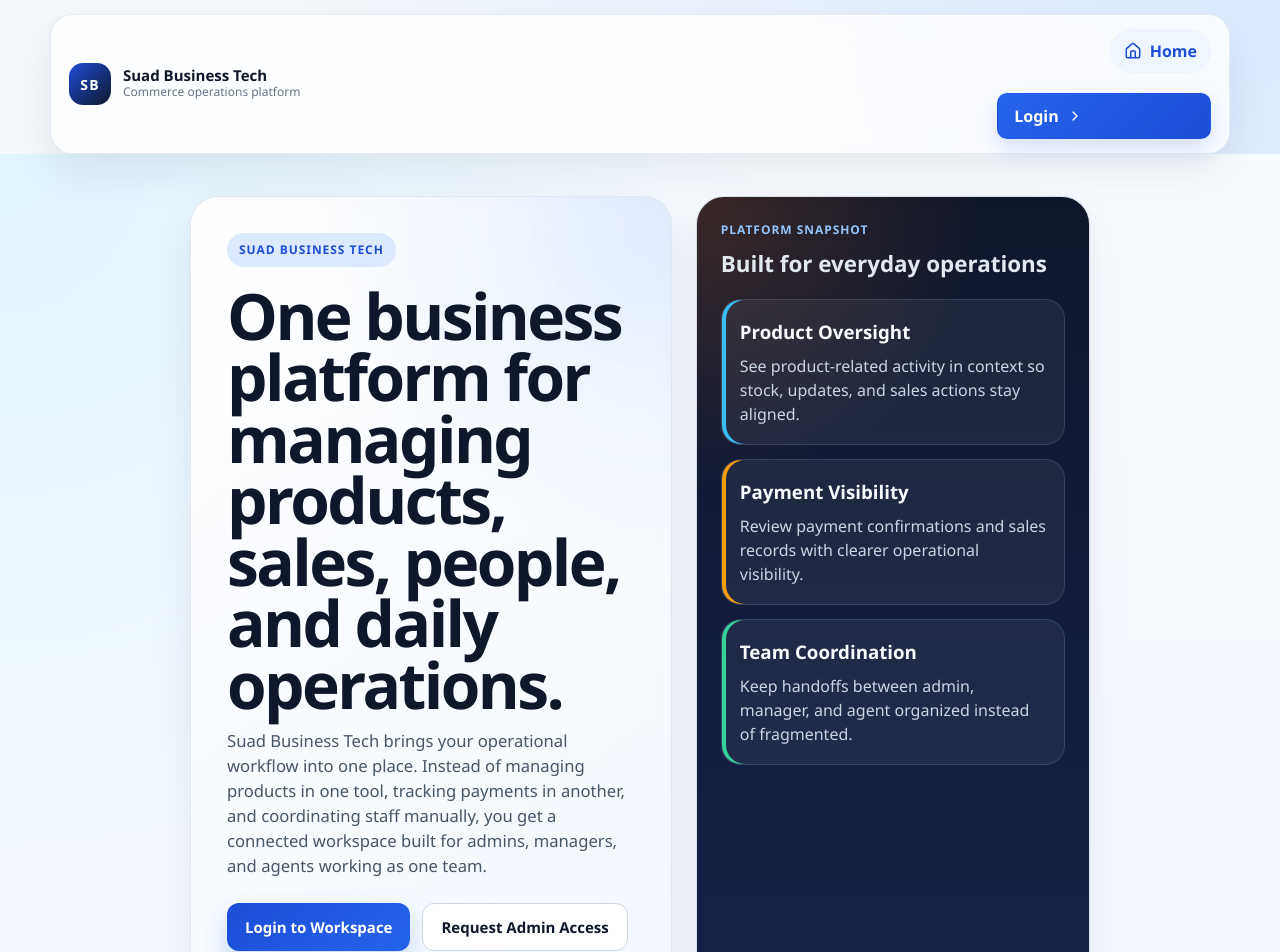
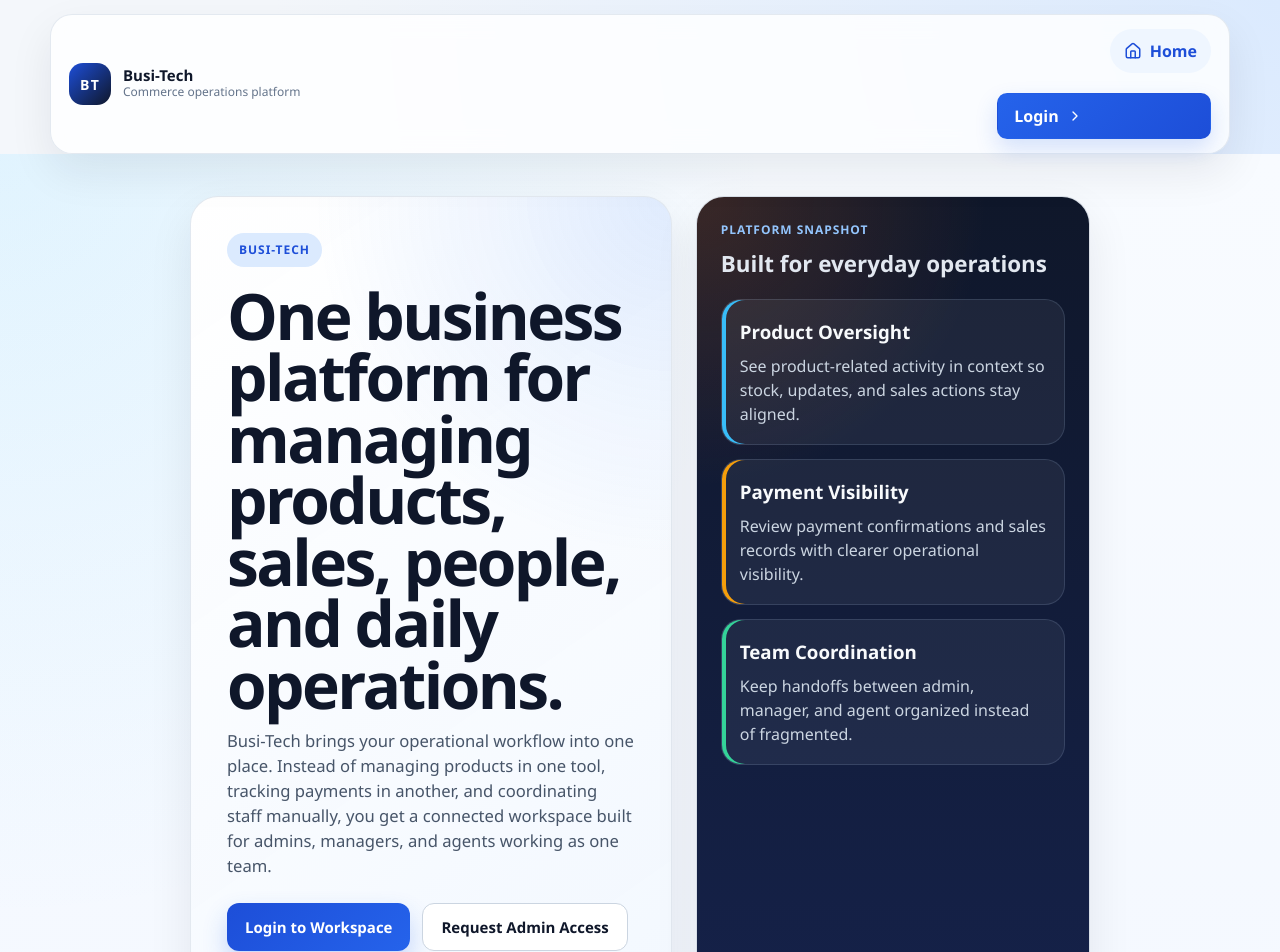
Before and after one commit to suadik-error/E-Commerce, a React app in the folder frontend/: page / in a window 1280 px wide. Shown: the top 952 px of the page. Built offline with nearby package versions, Linux system fonts and the light colour scheme; no server answers; the HTML template or start-up script is replaced by a standard one.

Commit message:
Rename frontend brand to Busi-Tech

```diff
--- a/frontend/src/Components/Navbar.jsx
+++ b/frontend/src/Components/Navbar.jsx
@@ -81,9 +81,9 @@ const Navbar = () => {
     <header className="navbar">
       <div className="navbar-left">
         <NavLink to="/" className="brand-mark">
-          <span className="brand-badge">SB</span>
+          <span className="brand-badge">BT</span>
           <div className="brand-copy">
-            <strong>Suad Business Tech</strong>
+            <strong>Busi-Tech</strong>
             <small>Commerce operations platform</small>
           </div>
         </NavLink>
--- a/frontend/src/Components/Sidebar.jsx
+++ b/frontend/src/Components/Sidebar.jsx
@@ -56,9 +56,9 @@ const Sidebar = ({
 
       <aside className={`sidebar admin-sidebar ${isOpen ? "is-open" : ""}`}>
         <div className="sidebar-logo admin-sidebar-brand">
-          <div className="admin-sidebar-logo-mark">SB</div>
+          <div className="admin-sidebar-logo-mark">BT</div>
           <div>
-            <h2>Suad Admin</h2>
+            <h2>Busi-Tech</h2>
             <p>Control center</p>
           </div>
 
--- a/frontend/src/Pages/Home.jsx
+++ b/frontend/src/Pages/Home.jsx
@@ -32,10 +32,10 @@ const Home = () => {
       <section className="home-hero">
         <div className="home-hero-grid">
           <div className="home-hero-copy">
-            <span className="home-badge">Suad Business Tech</span>
+            <span className="home-badge">Busi-Tech</span>
             <h1>One business platform for managing products, sales, people, and daily operations.</h1>
             <p>
-              Suad Business Tech brings your operational workflow into one place.
+              Busi-Tech brings your operational workflow into one place.
               Instead of managing products in one tool, tracking payments in another,
               and coordinating staff manually, you get a connected workspace built
               for admins, managers, and agents working as one team.
--- a/frontend/src/Pages/LoginPage.jsx
+++ b/frontend/src/Pages/LoginPage.jsx
@@ -92,7 +92,7 @@ const LoginPage = () => {
     <div className="login-container">
       <div className="auth-shell">
         <div className="auth-brand">
-          <span className="auth-kicker">Business Commerce Suite</span>
+          <span className="auth-kicker">Busi-Tech</span>
           <h1>Run products, sales, and team workflows from one place.</h1>
           <p>
             Sign in to manage inventory, track orders, monitor payments, and
--- a/frontend/src/Pages/WelcomePage.jsx
+++ b/frontend/src/Pages/WelcomePage.jsx
@@ -28,7 +28,7 @@ const WelcomePage = () => {
       <section className="hero">
         <div className="overlay hero-layout">
           <div className="hero-copy">
-            <span className="hero-kicker">Suad Business Tech</span>
+            <span className="hero-kicker">Busi-Tech</span>
             <h1>Modern commerce operations for teams that need clarity.</h1>
             <p>
               Manage products, payments, team roles, and sales activity from a
@@ -98,7 +98,7 @@ const WelcomePage = () => {
       </section>
 
       <footer className="footer">
-        <p>&copy; {new Date().getFullYear()} Suad Business Tech</p>
+        <p>&copy; {new Date().getFullYear()} Busi-Tech</p>
       </footer>
     </div>
   );
```
